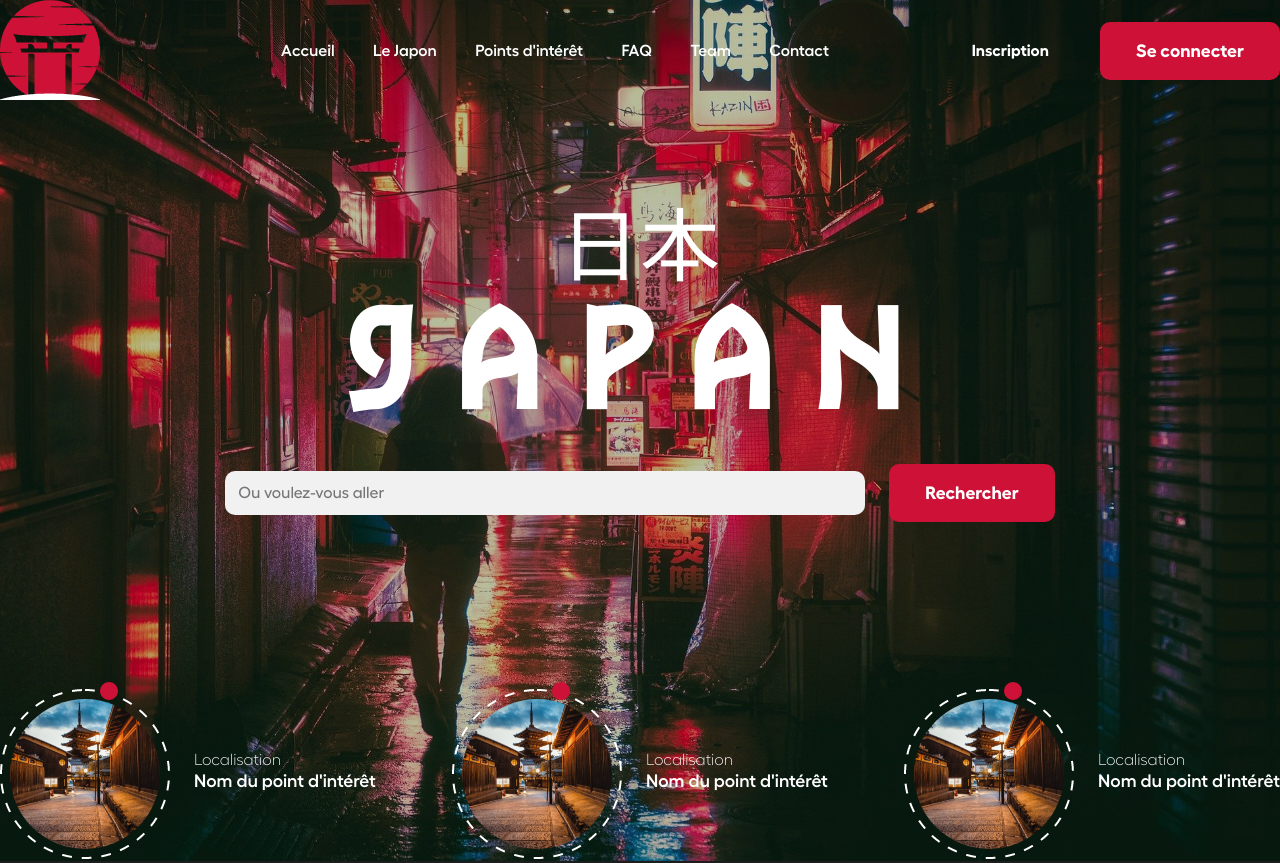
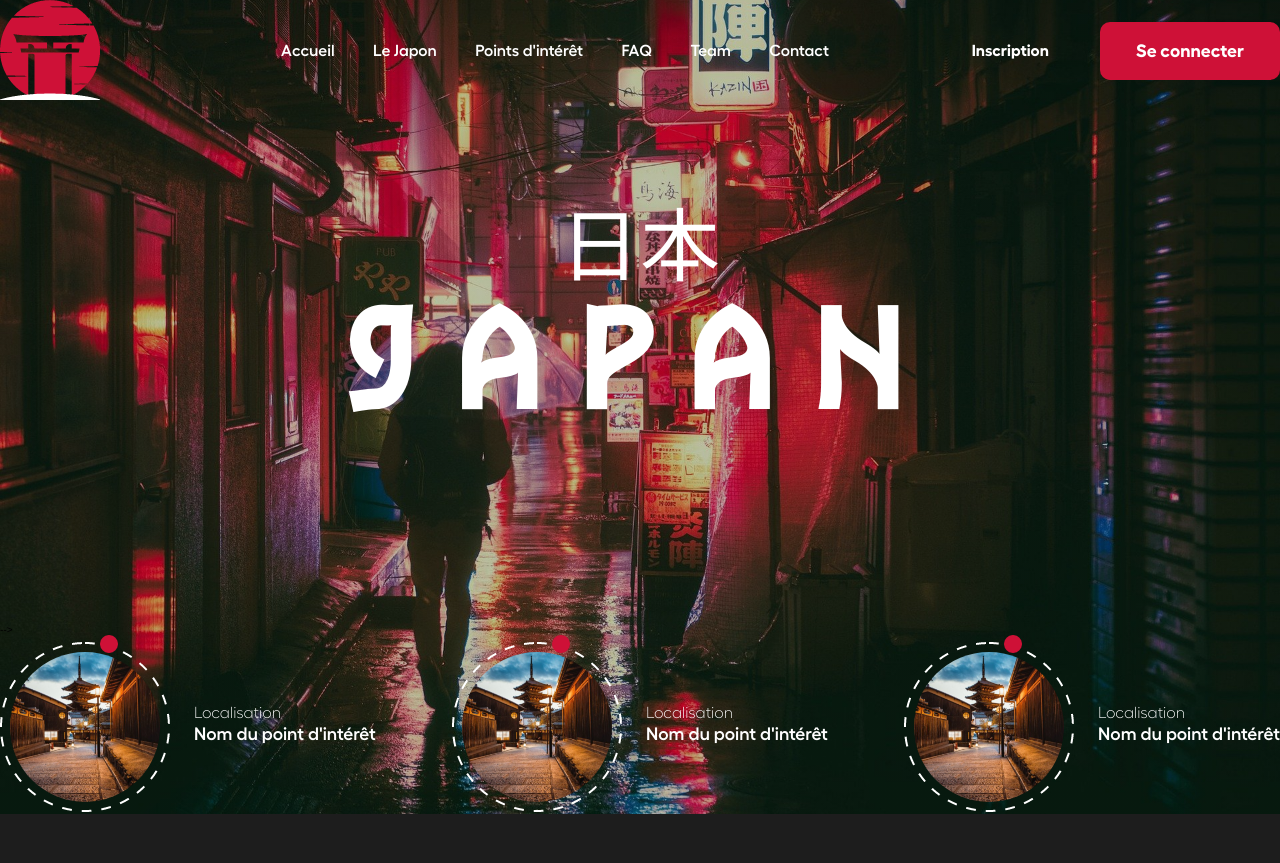
Before and after one commit to MaximHivin/Apotheose-Ojapon, a Vue app: page /home in a window 1280 px wide. Shown: the top 863 px of the page. Built offline with nearby package versions, Linux system fonts and the light colour scheme.

Commit message:
removed search field (not implemented)

```diff
--- a/src/views/HomeView.vue
+++ b/src/views/HomeView.vue
@@ -15,12 +15,12 @@
 
           <div class="header__desktop__action">
             <div class="header__desktop__action__container-search">
-              <InputSearch />
+              <!-- <InputSearch />-->
             </div>
             <div class="header__desktop__action__container-btn">
-               <Button btnName="Rechercher" />
+               <!--<Button btnName="Rechercher" />-->
             </div>
-          </div>
+          </div> -->
 
           <div class="header__desktop-pi">
             <CirclePi localisationPI="Localisation" namePI="Nom du point d'intérêt" /><CirclePi localisationPI="Localisation" namePI="Nom du point d'intérêt" /><CirclePi localisationPI="Localisation" namePI="Nom du point d'intérêt" />
@@ -177,7 +177,7 @@
 import HeaderLayout from '@/components/HeaderLayout.vue'
 import NavbarConnected from '@/components/NavbarConnected.vue'
 import BurgerMenu from '@/components/BurgerMenu.vue'
-import InputSearch from '@/components/formulaire/InputSearch.vue'
+/* import InputSearch from '@/components/formulaire/InputSearch.vue' */
 import Button from '@/components/Button.vue'
 import CirclePi from '@/components/CirclePi.vue'
 import InputText from '@/components/formulaire/InputText.vue'
@@ -190,7 +190,7 @@ export default {
     NavbarConnected,
     HeaderLayout,
     BurgerMenu,
-    InputSearch,
+    /* InputSearch, */
     Button,
     CirclePi,
     InputText,
```
